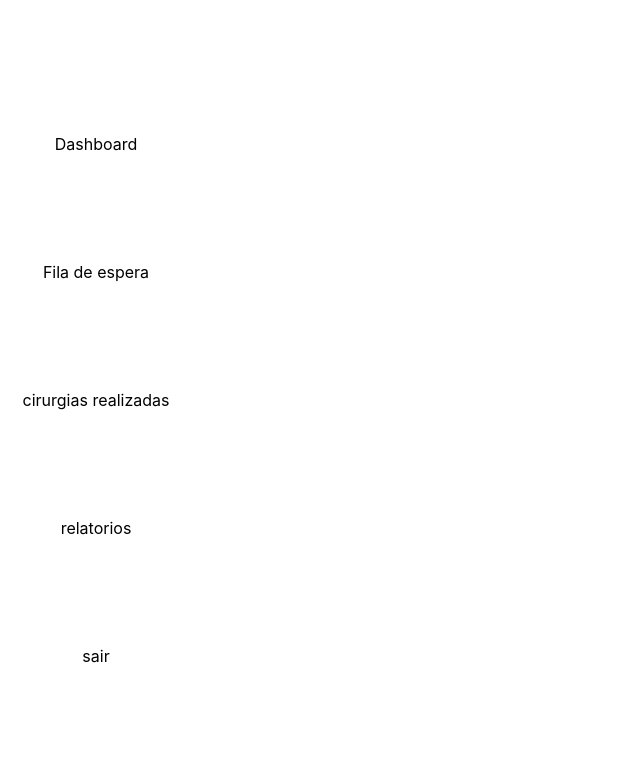
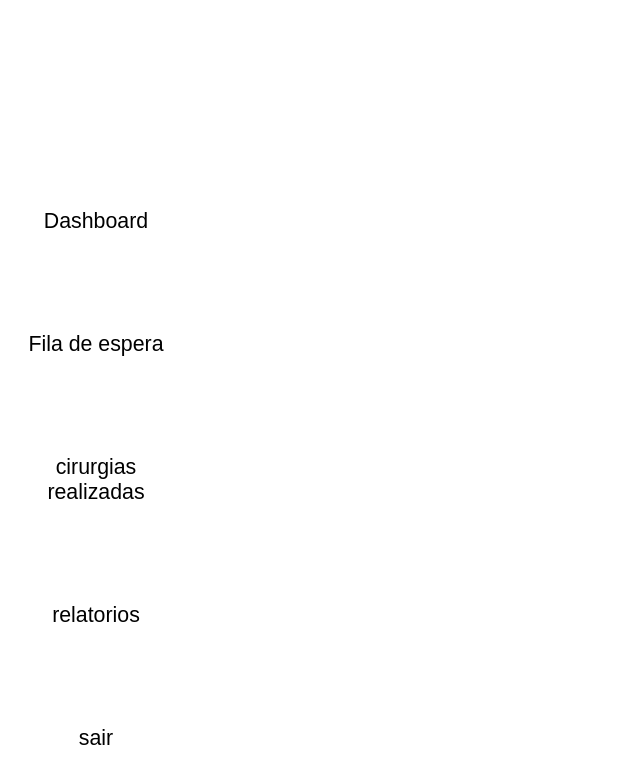
Before and after one commit to samuel-lino/controle-de-cirurgias, a React (Create React App) app: page / in a window 1280 px wide. Shown: the top 784 px of the page, without its empty margins (0-640 px from the left). Built offline with nearby package versions, Linux system fonts and the light colour scheme.

Commit message:
botões laterais

```diff
--- /dev/null
+++ b/src/modelos/botoes_menulateral/botoes.css
@@ -0,0 +1,12 @@
+button {
+    width: 90%;
+    font-size: 16pt;
+    background-color: transparent;
+    border: none;
+    border-radius: 12px;
+    cursor: pointer;
+}
+
+button:hover{
+    background-color:aquamarine;
+}
--- /dev/null
+++ b/src/modelos/botoes_menulateral/botoesmenulateral.js
@@ -0,0 +1,10 @@
+import './botoes.css';
+
+function BotoesMenuLateral(props){
+    return (<div>
+        <button onClick={props.funcao}>{props.nome}</button>
+    </div>)
+}
+
+
+export default BotoesMenuLateral
--- a/src/modelos/menu_lateral/menu_lateral.js
+++ b/src/modelos/menu_lateral/menu_lateral.js
@@ -1,14 +1,15 @@
+import BotoesMenuLateral from '../botoes_menulateral/botoesmenulateral';
 import './menulateral.css';
 
 function Menulateral(){
     return (
     <div className='menulateral'>
         <ul className='menulist'>
-            <li>Dashboard</li>
-            <li>Fila de espera</li>
-            <li>cirurgias realizadas</li>
-            <li>relatorios</li>
-            <li>sair</li>
+            <li><BotoesMenuLateral nome="Dashboard" funcao=""/></li>
+            <li><BotoesMenuLateral nome="Fila de espera" funcao=""/></li>
+            <li><BotoesMenuLateral nome="cirurgias realizadas" funcao=""/></li>
+            <li><BotoesMenuLateral nome="relatorios" funcao=""/></li>
+            <li><BotoesMenuLateral nome="sair" funcao=""/></li>
         </ul>
     </div>
     )
--- a/src/modelos/menu_lateral/menulateral.css
+++ b/src/modelos/menu_lateral/menulateral.css
@@ -8,7 +8,9 @@
     width: 15vw;
     flex-direction: column;
     justify-content: center;
-    height: 100vh;
+    height: 80vh;
+    position: relative;
+    top: 20vh;
 }
 
 .menulist{
```
